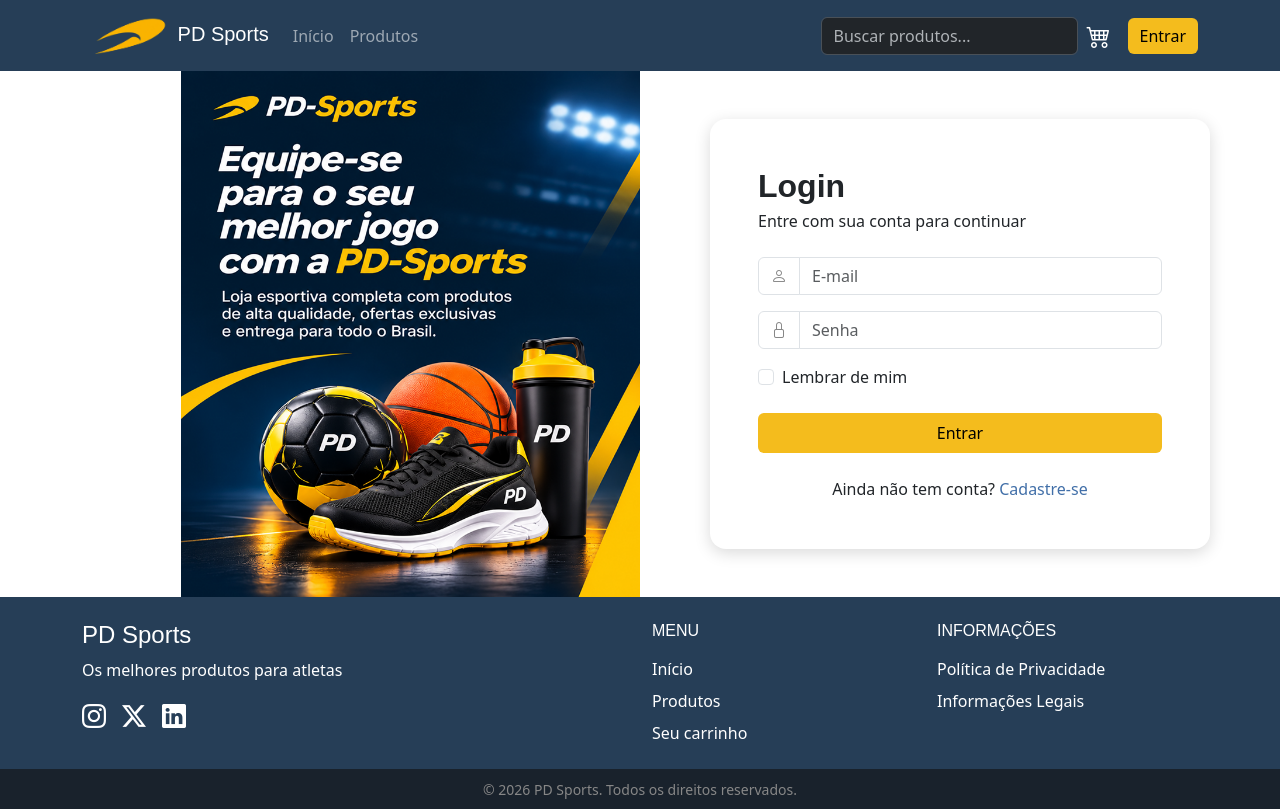
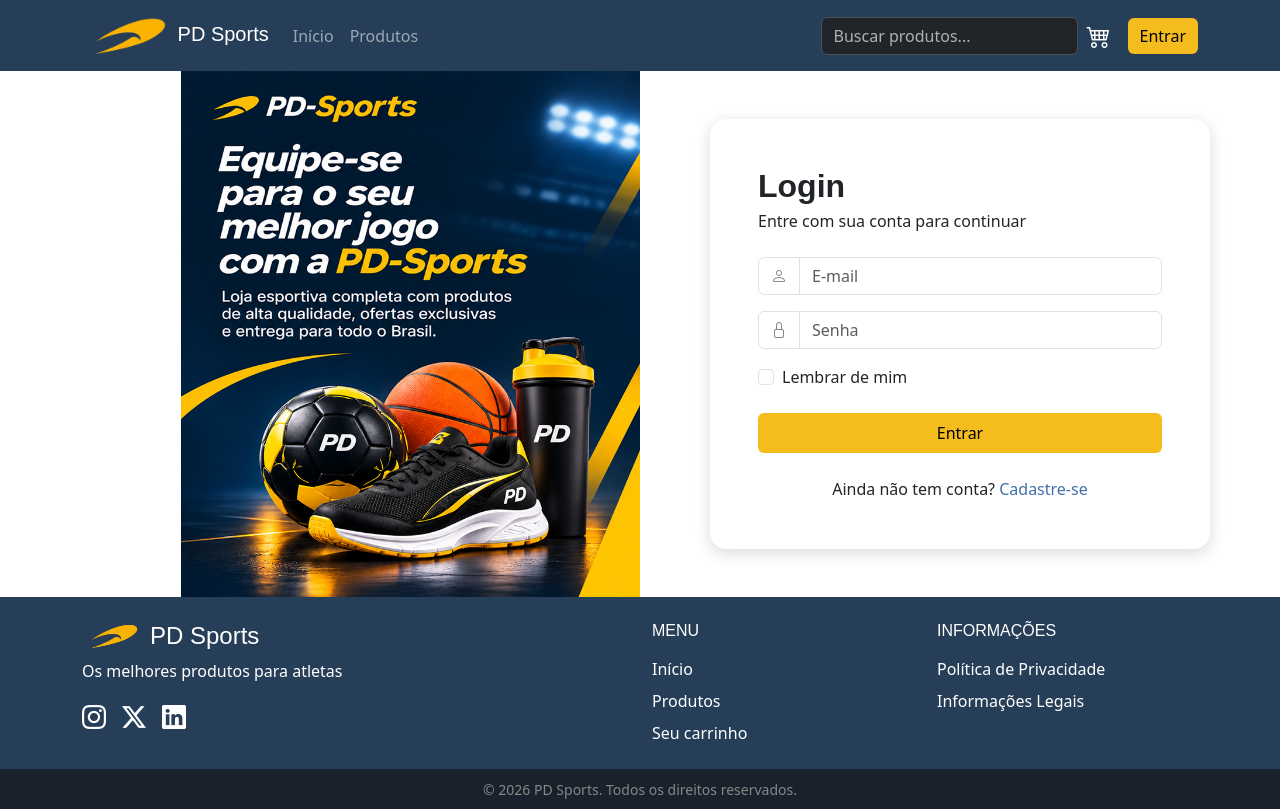
Before and after one commit to adrianoaraujods/pd-sports, a plain HTML site: page paginas/login.html in a window 1280 px wide. Drawn offline with nearby package versions, Linux system fonts and the light colour scheme; a web font is replaced by a local one.

Commit message:
feat(footer): adiciona imagem da logo antes do nome

```diff
--- a/assets/css/footer.css
+++ b/assets/css/footer.css
@@ -6,3 +6,9 @@
     background-color: var(--base-estrutura);
     color: var(--base-muted-foreground);
 }
+
+.footer-logo {
+    width: 60px;
+    height: auto;
+    object-fit: contain;
+}
--- a/paginas/login.html
+++ b/paginas/login.html
@@ -124,9 +124,8 @@
         <div class="container py-4">
             <div class="row g-4">
 
-                <!-- Marca: linha inteira no celular, metade no desktop -->
                 <div class="col-12 col-lg-6">
-                    <h2 class="h4 fw-medium">PD Sports</h2>
+                    <h2 class="h4 fw-medium d-flex align-items-center gap-2"><img src="../assets/imagens/logo.png" alt="logo" class="footer-logo" /> PD Sports</h2>
                     <p>Os melhores produtos para atletas</p>
 
                     <div class="d-flex align-items-center gap-3">
```
Also changed, not shown: index.html (+1 -1 lines), paginas/admin/admin-lista-produtos.html (+1 -1 lines), paginas/admin/dashboard.html (+1 -2 lines), paginas/admin/produto.html (+1 -2 lines), paginas/cadastro.html (+1 -2 lines), paginas/carrinho.html (+1 -1 lines), paginas/catalogo.html (+1 -1 lines), paginas/detalhes-produto.html (+1 -1 lines), paginas/finalizacao.html (+1 -1 lines).
